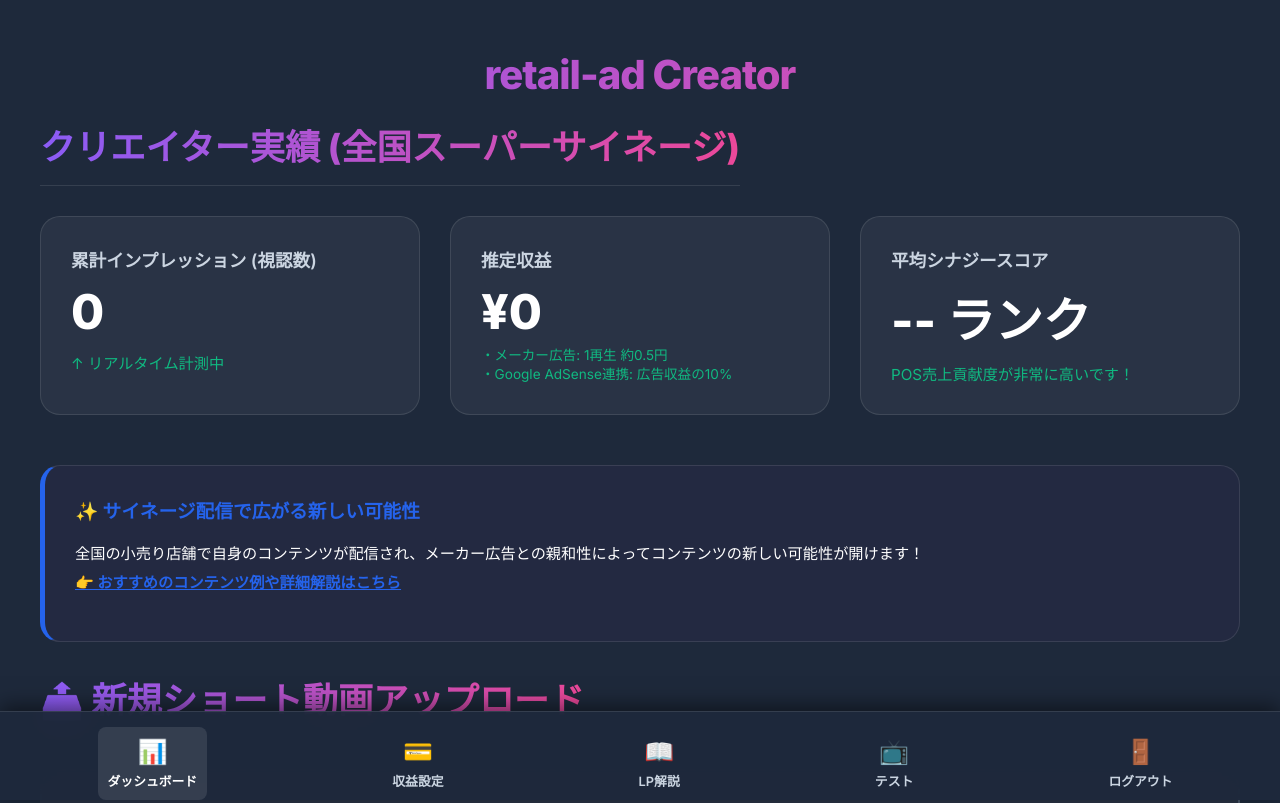
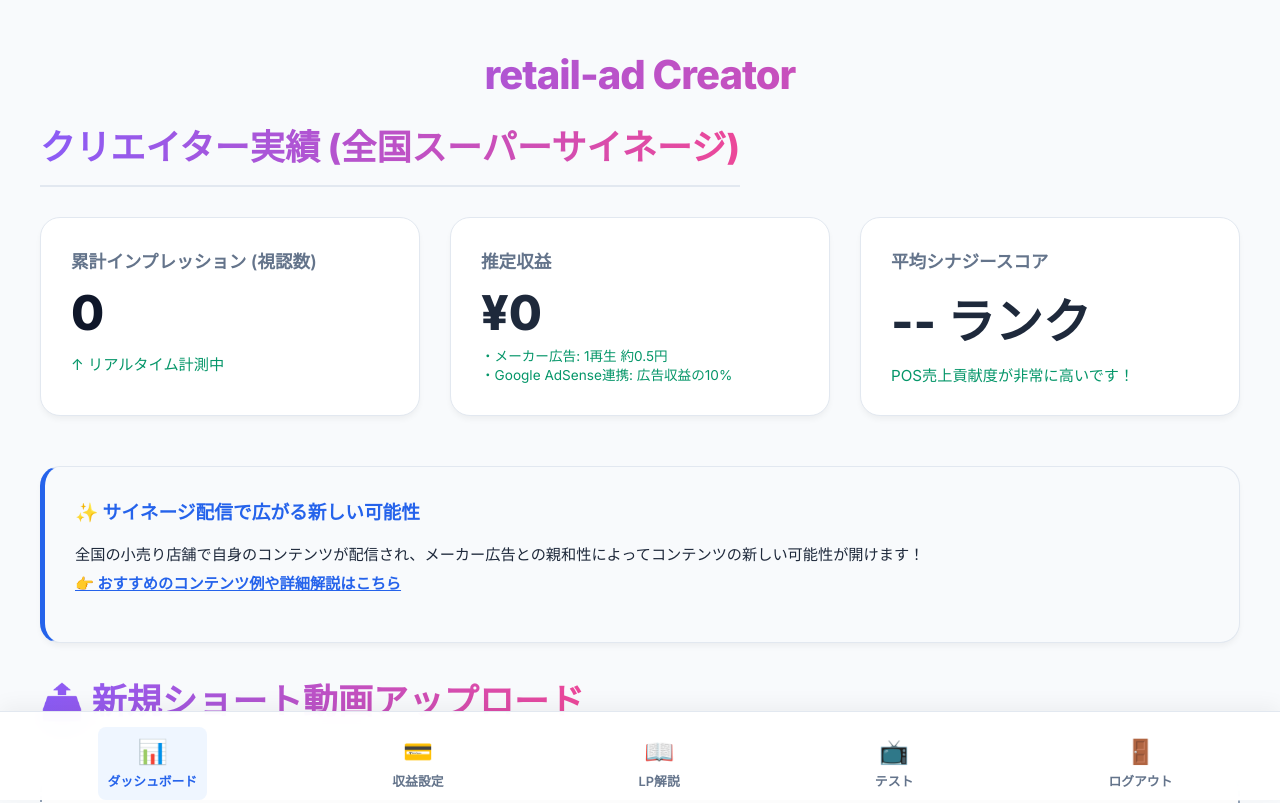
Before and after one commit to kuma19791127/RetailMedia-ad, a website: page creator_portal.html in a window 1280 px wide. Shown: the top 803 px of the page. Drawn offline with nearby package versions, Linux system fonts and the light colour scheme; some packages are replaced by stand-ins of ours; no server answers; sample sign-in values are in the browser's storage; a script that the page names is missing.

Commit message:
style(creator): change creator portal to pure white background light theme

```diff
--- a/creator_portal.html
+++ b/creator_portal.html
@@ -12,26 +12,27 @@
 :root {
     --primary: #2563eb;
     --accent: #f43f5e;
-    --dark: #1e293b; /* Slightly whiter/lighter background */
-    --light: #f8fafc;
-    --glass: rgba(255, 255, 255, 0.1);
-    --panel-bg: rgba(255, 255, 255, 0.05); /* Lighter panel */
-    --panel-bg-hover: rgba(255, 255, 255, 0.1);
-    --text-gradient: linear-gradient(to right, #8b5cf6, #ec4899); /* Purple to Pink matching image */
+    --bg-base: #f8fafc; /* White/Light background */
+    --panel-bg: #ffffff;
+    --panel-border: #e2e8f0;
+    --text-main: #1e293b;
+    --text-muted: #64748b;
+    --text-gradient: linear-gradient(to right, #8b5cf6, #ec4899);
 }
 
 body {
     margin: 0;
     font-family: 'Inter', 'Noto Sans JP', sans-serif;
-    background: var(--dark);
-    color: white;
+    background: var(--bg-base);
+    color: var(--text-main);
     overflow-x: hidden;
 }
 
 /* Scrollbar */
 ::-webkit-scrollbar { width: 8px; }
-::-webkit-scrollbar-track { background: var(--dark); }
-::-webkit-scrollbar-thumb { background: var(--primary); border-radius: 4px; }
+::-webkit-scrollbar-track { background: var(--bg-base); }
+::-webkit-scrollbar-thumb { background: #cbd5e1; border-radius: 4px; }
+::-webkit-scrollbar-thumb:hover { background: #94a3b8; }
 
 /* Bottom Navigation */
 header {
@@ -39,7 +40,7 @@ header {
     justify-content: space-around;
     align-items: center;
     padding: 15px 10px;
-    background: rgba(30, 41, 59, 0.95);
+    background: rgba(255, 255, 255, 0.95);
     backdrop-filter: blur(15px);
     position: fixed;
     bottom: 0;
@@ -47,14 +48,12 @@ header {
     width: 100%;
     z-index: 1000;
     box-sizing: border-box;
-    border-top: 1px solid var(--glass);
-    box-shadow: 0 -5px 20px rgba(0,0,0,0.5);
+    border-top: 1px solid var(--panel-border);
+    box-shadow: 0 -5px 20px rgba(0,0,0,0.05);
     padding-bottom: env(safe-area-inset-bottom, 15px);
 }
 
-.logo {
-    display: none; /* Hide text logo on bottom bar to save space, but let's just hide it entirely */
-}
+.logo { display: none; }
 
 .nav-links {
     display: flex;
@@ -64,7 +63,7 @@ header {
 }
 
 .nav-links a {
-    color: #cbd5e1;
+    color: var(--text-muted);
     text-decoration: none;
     font-size: 0.8rem;
     font-weight: 600;
@@ -78,30 +77,27 @@ header {
 }
 
 .nav-links a:hover, .nav-links a.active {
-    color: #fff;
-    background: rgba(255, 255, 255, 0.1);
+    color: var(--primary);
+    background: #eff6ff;
 }
 
 .nav-links a.btn-nav {
     background: none;
-    color: #cbd5e1 !important;
-    border-radius: 8px;
-    padding: 10px;
+    color: var(--text-muted) !important;
 }
 
 .nav-links a.btn-nav:hover {
-    background: rgba(255, 255, 255, 0.1);
+    background: #f1f5f9;
 }
 
 /* Main Content */
 .main-content {
-    /* Top padding reduced, bottom padding increased for bottom nav */
     padding: 50px 20px 120px 20px;
     max-width: 1200px;
     margin: 0 auto;
 }
 
-/* Logo at Top of Page instead of Nav */
+/* Logo at Top */
 .page-logo {
     font-weight: 800;
     font-size: 2.5rem;
@@ -119,7 +115,7 @@ h2 {
     margin-top: 0;
     margin-bottom: 30px;
     padding-bottom: 15px;
-    border-bottom: 1px solid var(--glass);
+    border-bottom: 2px solid #e2e8f0;
     background: var(--text-gradient);
     -webkit-background-clip: text;
     background-clip: text;
@@ -139,19 +135,19 @@ h2 {
     background: var(--panel-bg);
     padding: 30px;
     border-radius: 20px;
-    border: 1px solid var(--glass);
+    border: 1px solid var(--panel-border);
+    box-shadow: 0 4px 6px -1px rgba(0, 0, 0, 0.05);
     transition: 0.3s;
 }
 
 .stat-card:hover {
     transform: translateY(-8px);
-    background: var(--panel-bg-hover);
-    box-shadow: 0 10px 30px rgba(0,0,0,0.3);
+    box-shadow: 0 20px 25px -5px rgba(0, 0, 0, 0.1);
 }
 
 .stat-title {
     font-size: 1.1rem;
-    color: #cbd5e1;
+    color: var(--text-muted);
     margin-bottom: 10px;
     font-weight: 600;
 }
@@ -159,19 +155,19 @@ h2 {
 .stat-value {
     font-size: 3rem;
     font-weight: 800;
-    color: #fff;
+    color: #0f172a;
 }
 
 .stat-sub {
     font-size: 0.95rem;
-    color: #10b981;
+    color: #059669;
     margin-top: 10px;
 }
 
 /* Upload Area */
 .upload-area {
-    background: var(--panel-bg);
-    border: 2px dashed #475569;
+    background: #ffffff;
+    border: 2px dashed #94a3b8;
     border-radius: 20px;
     padding: 50px 20px;
     text-align: center;
@@ -182,7 +178,7 @@ h2 {
 
 .upload-area:hover {
     border-color: var(--primary);
-    background: rgba(37, 99, 235, 0.1);
+    background: #eff6ff;
 }
 
 /* Videos List */
@@ -196,49 +192,50 @@ h2 {
     background: var(--panel-bg);
     border-radius: 20px;
     padding: 25px;
-    border: 1px solid var(--glass);
+    border: 1px solid var(--panel-border);
+    box-shadow: 0 4px 6px -1px rgba(0, 0, 0, 0.05);
     position: relative;
     transition: 0.3s;
 }
 
 .video-card:hover {
     transform: translateY(-5px);
-    background: var(--panel-bg-hover);
     border-color: #3b82f6;
+    box-shadow: 0 10px 15px -3px rgba(0, 0, 0, 0.1);
 }
 
 .video-thumb {
     width: 100%;
     height: 180px;
-    background: #0f172a;
+    background: #f1f5f9;
     border-radius: 12px;
     display: flex;
     align-items: center;
     justify-content: center;
     font-size: 4rem;
     margin-bottom: 20px;
-    box-shadow: inset 0 0 20px rgba(0,0,0,0.5);
+    box-shadow: inset 0 0 10px rgba(0,0,0,0.05);
 }
 
-.video-title { font-weight: 800; font-size: 1.25rem; margin-bottom: 10px; color: #fff; }
+.video-title { font-weight: 800; font-size: 1.25rem; margin-bottom: 10px; color: #1e293b; }
 
 .status-badge {
     position: absolute; top: 35px; right: 35px; padding: 5px 12px;
     border-radius: 20px; font-size: 0.8rem; font-weight: bold; text-transform: uppercase;
 }
 
-.status-active { background: rgba(16, 185, 129, 0.2); color: #34d399; border: 1px solid rgba(16, 185, 129, 0.3); }
-.status-ban { background: rgba(239, 68, 68, 0.2); color: #f87171; border: 1px solid rgba(239, 68, 68, 0.3); }
+.status-active { background: #d1fae5; color: #059669; border: 1px solid #10b981; }
+.status-ban { background: #fee2e2; color: #dc2626; border: 1px solid #ef4444; }
 
-/* Buttons & SweetAlert Overrides */
+/* Buttons & SweetAlert */
 .btn {
     background: var(--text-gradient);
     color: white; border: none; padding: 12px 24px; border-radius: 30px; font-weight: bold; cursor: pointer; transition: 0.3s;
 }
-.btn:hover { transform: scale(1.05); }
+.btn:hover { transform: scale(1.05); box-shadow: 0 4px 15px rgba(236, 72, 153, 0.4); }
 
-.swal2-popup { background: rgba(30, 41, 59, 0.95) !important; color: #fff !important; border-radius: 20px !important; border: 1px solid var(--glass); backdrop-filter: blur(10px); }
-.swal2-title, .swal2-html-container { color: #fff !important; }
+.swal2-popup { background: #ffffff !important; color: #1e293b !important; border-radius: 20px !important; border: 1px solid var(--panel-border); }
+.swal2-title, .swal2-html-container { color: #1e293b !important; }
 
 @media (max-width: 768px) {
     .page-logo { font-size: 2rem; }
@@ -372,9 +369,9 @@ h2 {
         </div>
 
         <div class="stat-card"
-            style="margin-bottom: 30px; background: rgba(142, 68, 173, 0.05); border-left: 5px solid var(--primary); text-align: left;">
+            style="margin-bottom: 30px; background: #f8fafc; border-left: 5px solid var(--primary); text-align: left;">
             <h3 style="margin-top: 0; color: var(--primary);">✨ サイネージ配信で広がる新しい可能性</h3>
-            <p style="font-size: 0.95rem; line-height: 1.6; color: var(--text);">
+            <p style="font-size: 0.95rem; line-height: 1.6; color: var(--text-main);">
                 全国の小売り店舗で<br class="mobile-br"><span class="nw">自身のコンテンツ</span>が配信され、<br class="mobile-br"><span class="nw">メーカー広告</span>との親和性によって<br class="mobile-br"><span class="nw">コンテンツの新</span>しい可能性が開けます！<br>
                 <a href="creator_lp.html" target="_blank" style="color:var(--primary); font-weight:bold; text-decoration:underline; display:inline-block; margin-top:5px;">👉 おすすめのコンテンツ例や詳細解説はこちら</a>
             </p>
```
